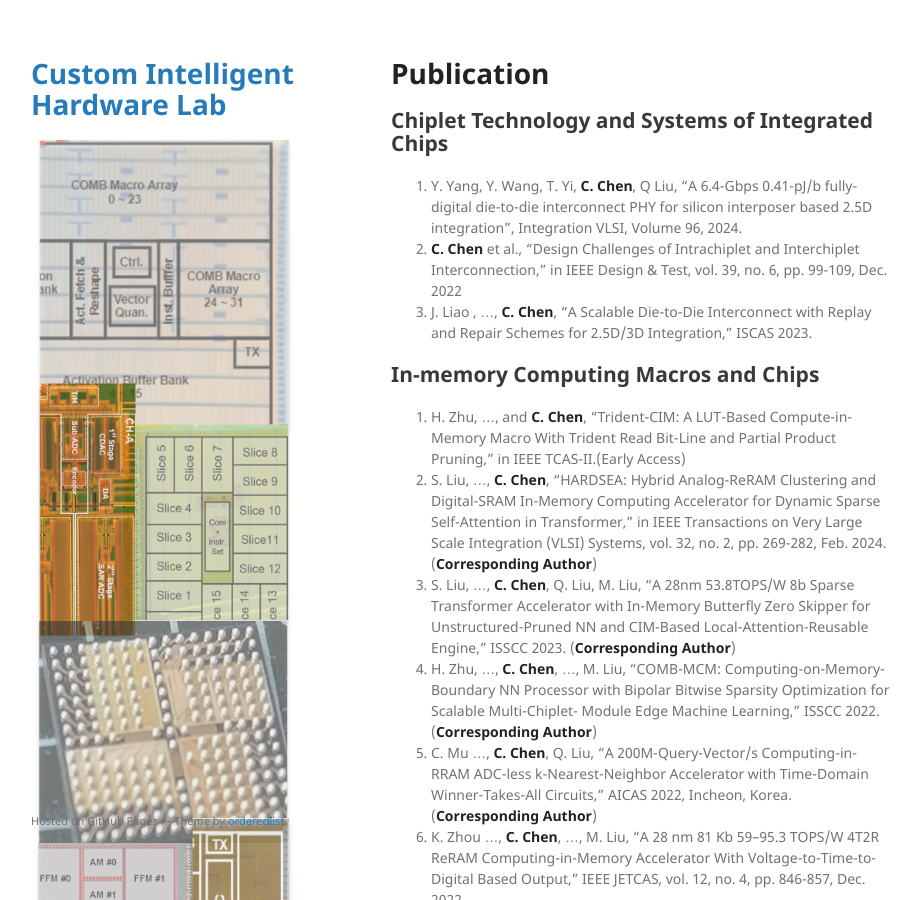
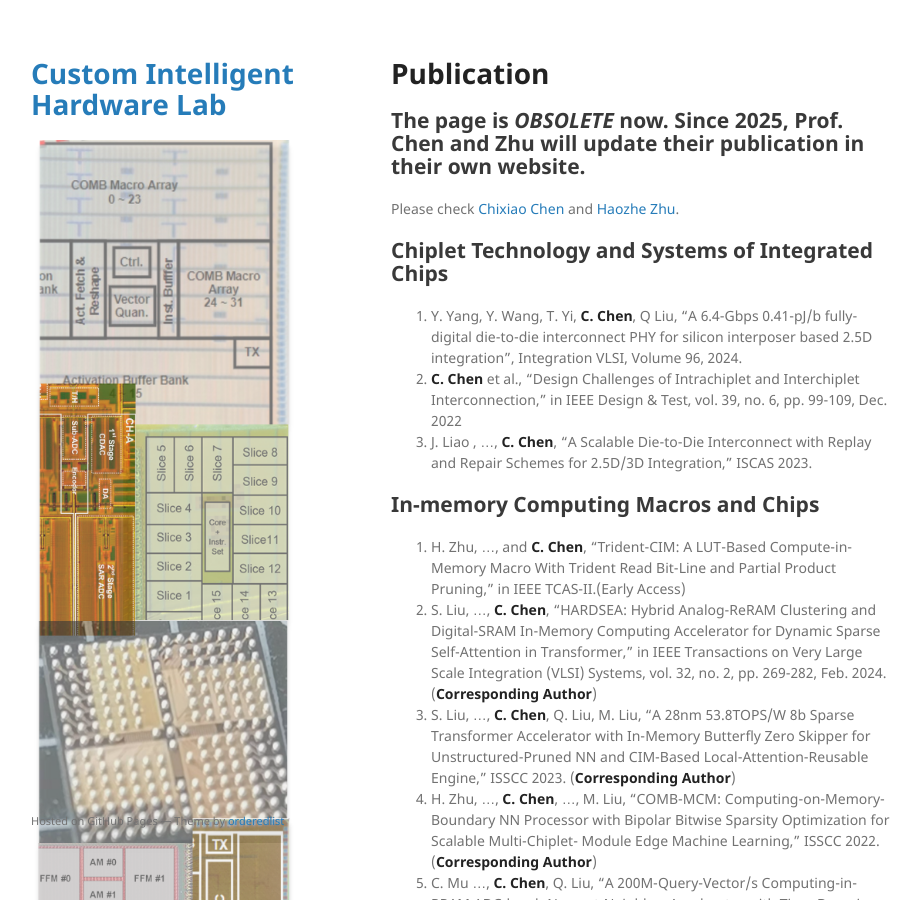
Before and after one commit to cihlab/cihlab.github.io, a Jekyll site: the page built from pub.md, in a window 1280 px wide and 900 px high. Shown: the whole window, without its empty margins (179-1100 px from the left). Built offline with Jekyll 4.4.1, drawn with Linux system fonts in a browser that asks for light colours; our own code applies the rules of GitHub Pages for plain Markdown files.

Commit message:
Update pub.md

```diff
--- a/pub.md
+++ b/pub.md
@@ -3,6 +3,9 @@ layout: default
 ---
 
 # Publication
+## The page is _OBSOLETE_ now. Since 2025, Prof. Chen and Zhu will update their publication in their own website.
+
+Please check [Chixiao Chen](./cxchen.md) and [Haozhe Zhu](https://zhutmost.com/publication).
 
 ## Chiplet Technology and Systems of Integrated Chips
 1. Y. Yang, Y. Wang, T. Yi, **C. Chen**, Q Liu, "A 6.4-Gbps 0.41-pJ/b fully-digital die-to-die interconnect PHY for silicon interposer based 2.5D integration", Integration VLSI, Volume 96, 2024.
```
